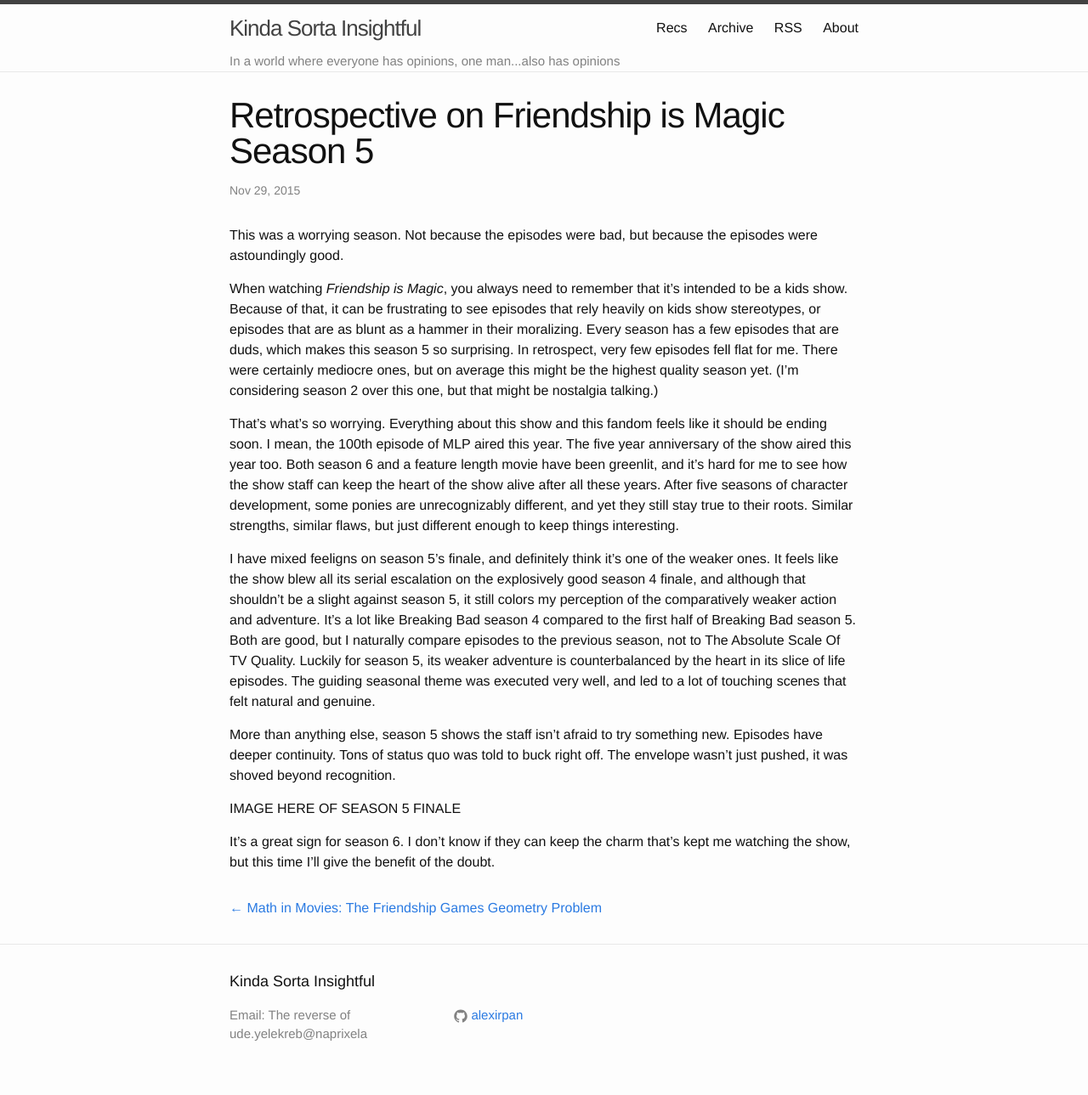
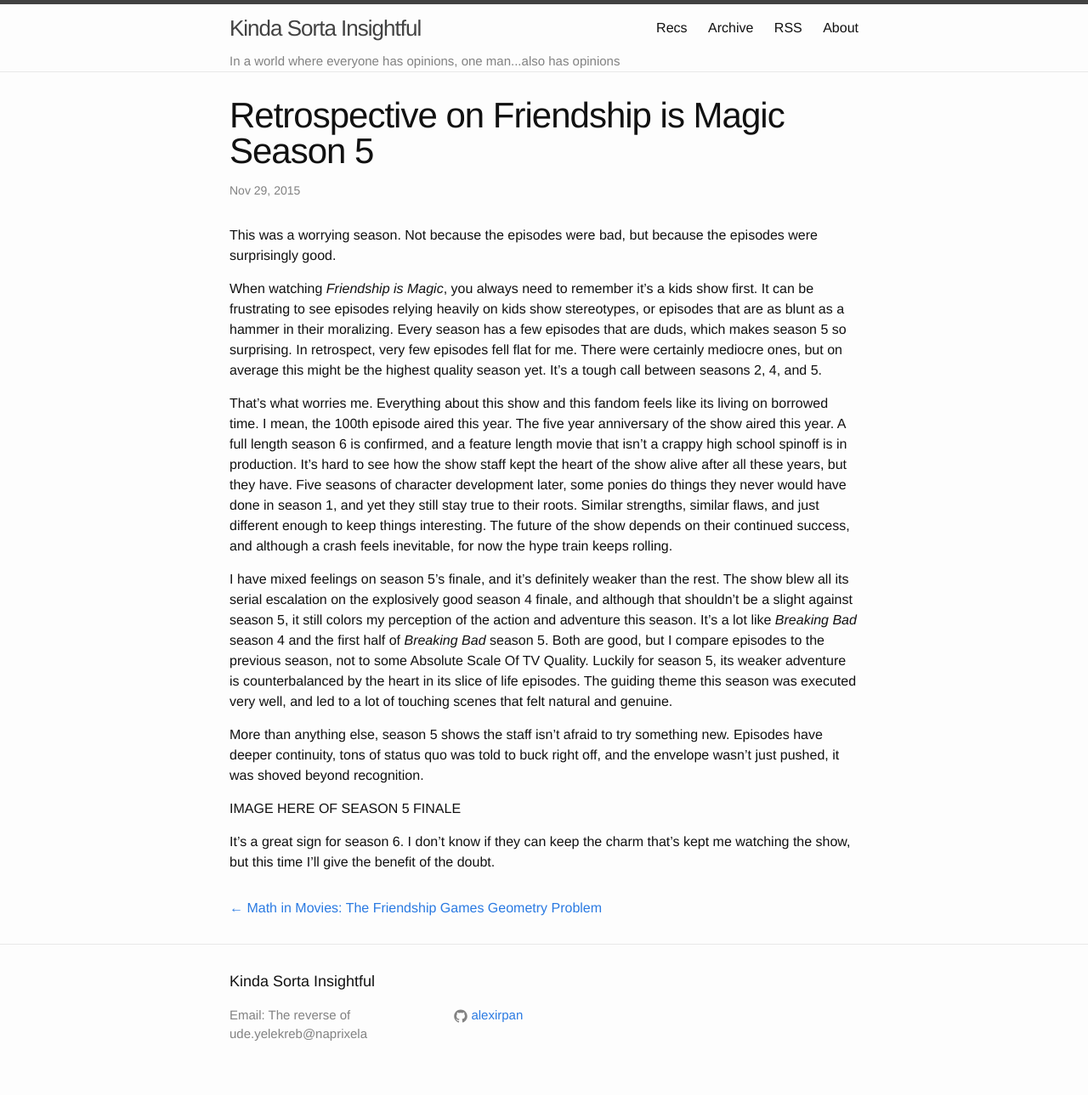
Before and after one commit to alexirpan/alexirpan.github.io, a Jekyll site: the page built from _posts/2015-11-29-mlp-season-5-review.markdown, in a window 1280 px wide. Shown: the whole page at 85% size. Built offline with Jekyll 4.4.1, drawn with Linux system fonts in a browser that asks for light colours.

Commit message:
Second draft

```diff
--- a/_posts/2015-11-29-mlp-season-5-review.markdown
+++ b/_posts/2015-11-29-mlp-season-5-review.markdown
@@ -5,42 +5,47 @@
 ---
 
 This was a worrying season. Not because the episodes were bad, but because
-the episodes were astoundingly good.
+the episodes were surprisingly good.
 
-When watching *Friendship is Magic*, you always need to remember that it's
-intended to be a kids show. Because of that, it can be frustrating to see
-episodes that rely heavily on kids show stereotypes, or episodes that are
+When watching *Friendship is Magic*, you always need to remember it's
+a kids show first. It can be frustrating to see
+episodes relying heavily on kids show stereotypes, or episodes that are
 as blunt as a hammer in their moralizing. Every season has a few episodes
-that are duds, which makes this season 5 so surprising. In retrospect, very
+that are duds, which makes season 5 so surprising. In retrospect, very
 few episodes fell flat for me. There were certainly mediocre ones, but on
-average this might be the highest quality season yet. (I'm considering season
-2 over this one, but that might be nostalgia talking.)
+average this might be the highest quality season yet. It's a tough call
+between seasons 2, 4, and 5.
 
-That's what's so worrying.
-Everything about this show and this fandom feels like it should be ending
-soon. I mean, the 100th episode of MLP aired this year. The five year anniversary
-of the show aired this year too. Both season 6 and a feature length movie have
-been greenlit, and it's hard for me to see how the show staff can keep the
-heart of the show alive after all these years. After five seasons of character
-development, some ponies are unrecognizably different, and yet they still
-stay true to their roots. Similar strengths, similar flaws, but just different
-enough to keep things interesting.
+That's what worries me.
+Everything about this show and this fandom feels like its living on borrowed time.
+I mean, the 100th episode aired this year. The five year anniversary
+of the show aired this year. A full length season 6 is confirmed, and a
+feature length movie that isn't a crappy high school spinoff is in production.
+It's hard to see how the show staff kept the
+heart of the show alive after all these years, but they have.
+Five seasons of character development later, some ponies do things they never
+would have done in season 1, and yet they still
+stay true to their roots. Similar strengths, similar flaws, and just different
+enough to keep things interesting. The future of the show depends on their
+continued success, and although a crash feels inevitable, for now the
+hype train keeps rolling.
 
-I have mixed feeligns on season 5's finale, and definitely think it's
-one of the weaker ones. It feels like the show blew all its
+I have mixed feelings on season 5's finale, and it's definitely weaker than the
+rest.
+The show blew all its
 serial escalation on the explosively good season 4 finale, and although that
 shouldn't be a slight against season 5, it still colors my perception of the
-comparatively weaker action and adventure. It's a lot like
-Breaking Bad season 4 compared to the first half of Breaking Bad season 5.
-Both are good, but I naturally compare episodes to the previous season, not
-to The Absolute Scale Of TV Quality. Luckily for season 5, its weaker
+action and adventure this season. It's a lot like
+*Breaking Bad* season 4 and the first half of *Breaking Bad* season 5.
+Both are good, but I compare episodes to the previous season, not
+to some Absolute Scale Of TV Quality. Luckily for season 5, its weaker
 adventure is counterbalanced by the heart in its slice of life episodes.
-The guiding seasonal theme was executed very well, and led to a
+The guiding theme this season was executed very well, and led to a
 lot of touching scenes that felt natural and genuine.
 
 More than anything else, season 5 shows the staff isn't afraid to try something
-new. Episodes have deeper continuity. Tons of status quo was told to buck
-right off. The envelope wasn't just pushed, it was shoved beyond recognition.
+new. Episodes have deeper continuity, tons of status quo was told to buck
+right off, and the envelope wasn't just pushed, it was shoved beyond recognition.
 
 IMAGE HERE OF SEASON 5 FINALE
 
```
